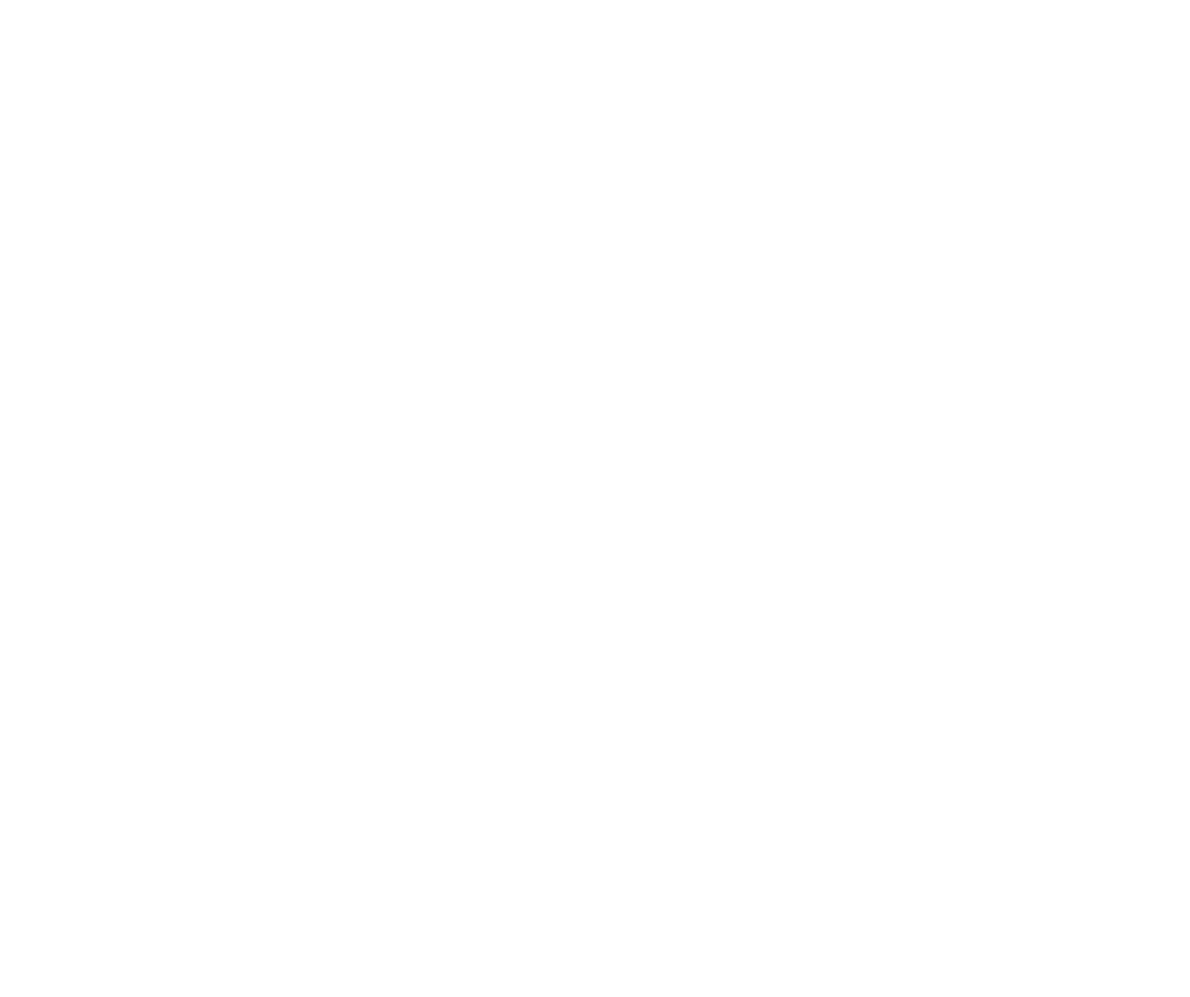
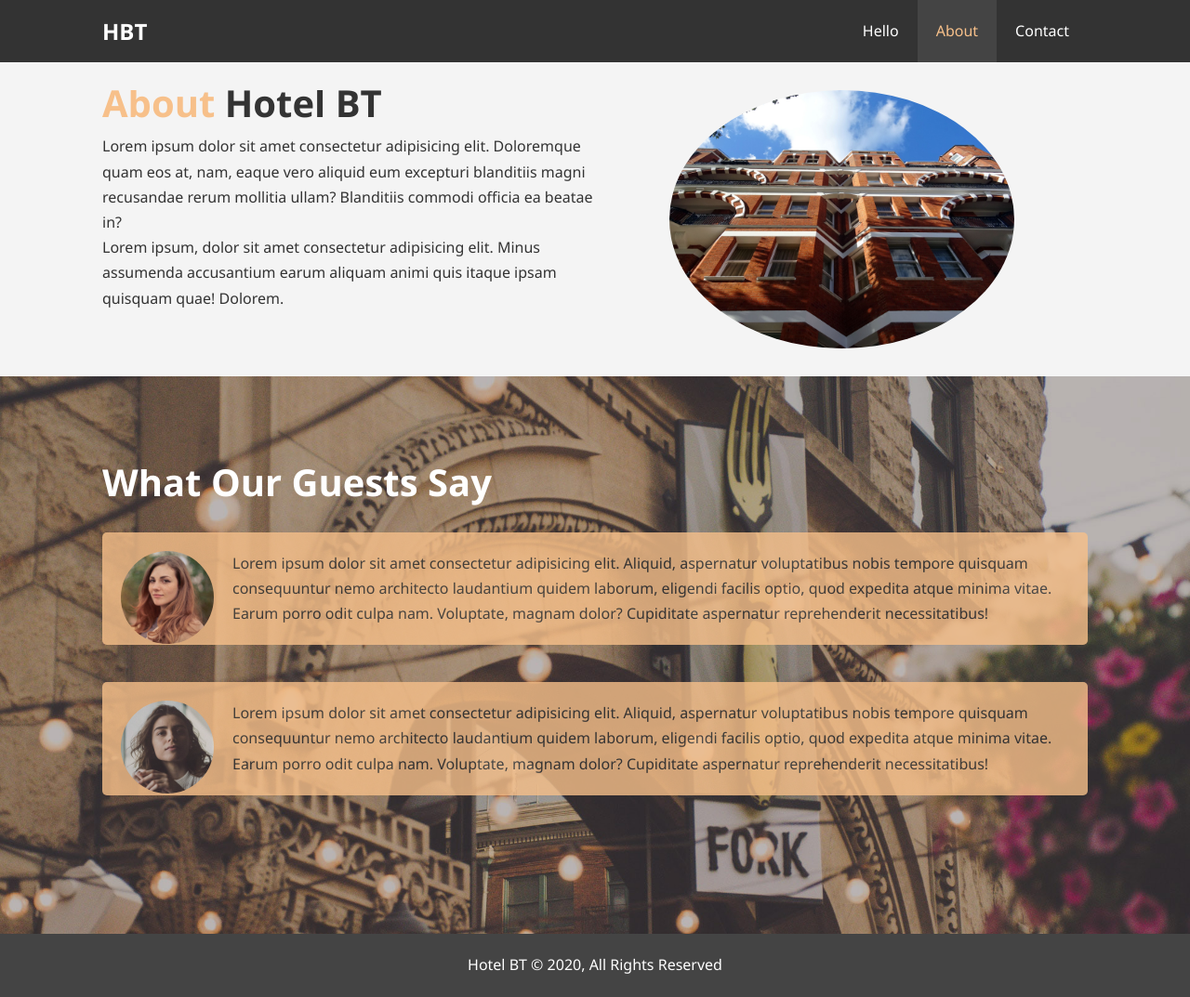
Before and after one commit to sena1434/modern-html-css, a plain HTML site: page hotel_wesite/about.html in a window 1280 px wide. Shown: the whole page at 93% size. Before the commit the page ends 800 px from the top, so only its background shows below. Drawn offline with Linux system fonts and the light colour scheme.

Commit message:
about and contact

```diff
--- a/hotel_wesite/about.html
+++ b/hotel_wesite/about.html
@@ -0,0 +1,85 @@
+<!DOCTYPE html>
+<html lang="en">
+  <head>
+    <meta charset="UTF-8" />
+    <meta name="viewport" content="width=device-width, initial-scale=1.0" />
+    <meta
+      name="description"
+      content="Welcome to the most extraordinary hotel in Boston Massachusetts"
+    />
+    <meta name="keywords" content="hotel, boston hotel, new england hotel" />
+    <link rel="stylesheet" href="css/style.css " />
+    <title>Hotel BT | About</title>
+  </head>
+  <body>
+    <header>
+      <nav id="navbar">
+        <div class="container">
+          <h1 class="logo"><a href="index.html"></a>HBT</h1>
+          <ul>
+            <li><a href="index.html">Hello</a></li>
+            <li><a class="current" href="about.html">About</a></li>
+            <li><a href="contact.html">Contact</a></li>
+          </ul>
+        </div>
+      </nav>
+    </header>
+
+    <section id="about-info" class="bg-light py-3">
+      <div class="container">
+        <div class="info-left">
+          <h1 class="l-heading">
+            <span class="text-primary">About </span> Hotel BT
+          </h1>
+          <p>
+            Lorem ipsum dolor sit amet consectetur adipisicing elit. Doloremque
+            quam eos at, nam, eaque vero aliquid eum excepturi blanditiis magni
+            recusandae rerum mollitia ullam? Blanditiis commodi officia ea
+            beatae in?
+          </p>
+          <p>
+            Lorem ipsum, dolor sit amet consectetur adipisicing elit. Minus
+            assumenda accusantium earum aliquam animi quis itaque ipsam quisquam
+            quae! Dolorem.
+          </p>
+        </div>
+
+        <div class="info-right">
+          <img src="./img/photo-2.jpg " alt="hotel" />
+        </div>
+      </div>
+    </section>
+    <div class="clr"></div>
+
+    <section id="testimonials" class="py-3">
+      <div class="container">
+        <h2 class="l-heading">What Our Guests Say</h2>
+        <div class="testimonial bg-primary">
+          <img src="./img/person-1.jpg" alt="Samantha"/>
+          <p>
+            Lorem ipsum dolor sit amet consectetur adipisicing elit. Aliquid,
+            aspernatur voluptatibus nobis tempore quisquam consequuntur nemo
+            architecto laudantium quidem laborum, eligendi facilis optio, quod
+            expedita atque minima vitae. Earum porro odit culpa nam. Voluptate,
+            magnam dolor? Cupiditate aspernatur reprehenderit necessitatibus!
+          </p>
+        </div>
+
+        <div class="testimonial bg-primary">
+          <img src="./img/person-2.jpg" alt="Jen"/>
+          <p>
+            Lorem ipsum dolor sit amet consectetur adipisicing elit. Aliquid,
+            aspernatur voluptatibus nobis tempore quisquam consequuntur nemo
+            architecto laudantium quidem laborum, eligendi facilis optio, quod
+            expedita atque minima vitae. Earum porro odit culpa nam. Voluptate,
+            magnam dolor? Cupiditate aspernatur reprehenderit necessitatibus!
+          </p>
+        </div>
+      </div>
+    </section>
+
+    <footer id="main-footer">
+      <p>Hotel BT &copy; 2020, All Rights Reserved</p>
+    </footer>
+  </body>
+</html>
--- a/hotel_wesite/css/style.css
+++ b/hotel_wesite/css/style.css
@@ -81,6 +81,14 @@ p {
   clear: both;
 }
 
+.l-heading {
+  font-size: 40px;
+}
+/* padding */
+
+.py-1 { padding: 10px 0; }
+.py-2 { padding: 20px 0; }
+.py-3 { padding: 30px 0; }
 /* navbar */
 
 #navbar {
@@ -178,6 +186,71 @@ p {
   margin-bottom: ;
 }
 
+/* about info */
+#about-info .info-right {
+  float: right;
+  width: 50%;
+  min-height: 100%;
+}
+#about-info .info-right img {
+  display: block;
+  margin: auto;
+  max-width: 70%;
+  border-radius: 50%;
+}
+
+#about-info .info-left {
+  float: left;
+  width: 50%;
+  min-height: 100%;
+}
+
+/* testimonials */
+#testimonials {
+  height: 600px;
+  background: url('../img/test-bg.jpg') no-repeat center center/cover;
+  padding-top: 100px;
+}
+#testimonials h2 {
+  color: #fff;
+  text-align; center;
+  padding-bottom: 40px;
+
+}
+#testimonials .testimonial {
+padding: 20px;
+margin-bottom: 40px;
+border-radius: 5px;
+opacity: 0.8;
+}
+
+#testimonials .testimonial img {
+width: 100px;
+float: left;
+margin-right: 20px;
+border-radius: 50%;
+}
+/* contact form */
+#contact-form .form-group {
+  margin-bottom: 20px;
+}
+
+#contact-form label {
+  display: block;
+  margin-bottom: 5px;
+}
+
+#contact-form input, #contact-form textarea {
+  width: 100%;
+  padding: 10px;
+  border: 1px #ddd solid;
+}
+
+#contact-form textarea {
+  height: 200px;
+}
+
+/* footer */
 #main-footer {
   text-align: center;
   background: #444;
```
Also changed, not shown: hotel_wesite/contact.html (+60 -0 lines).
